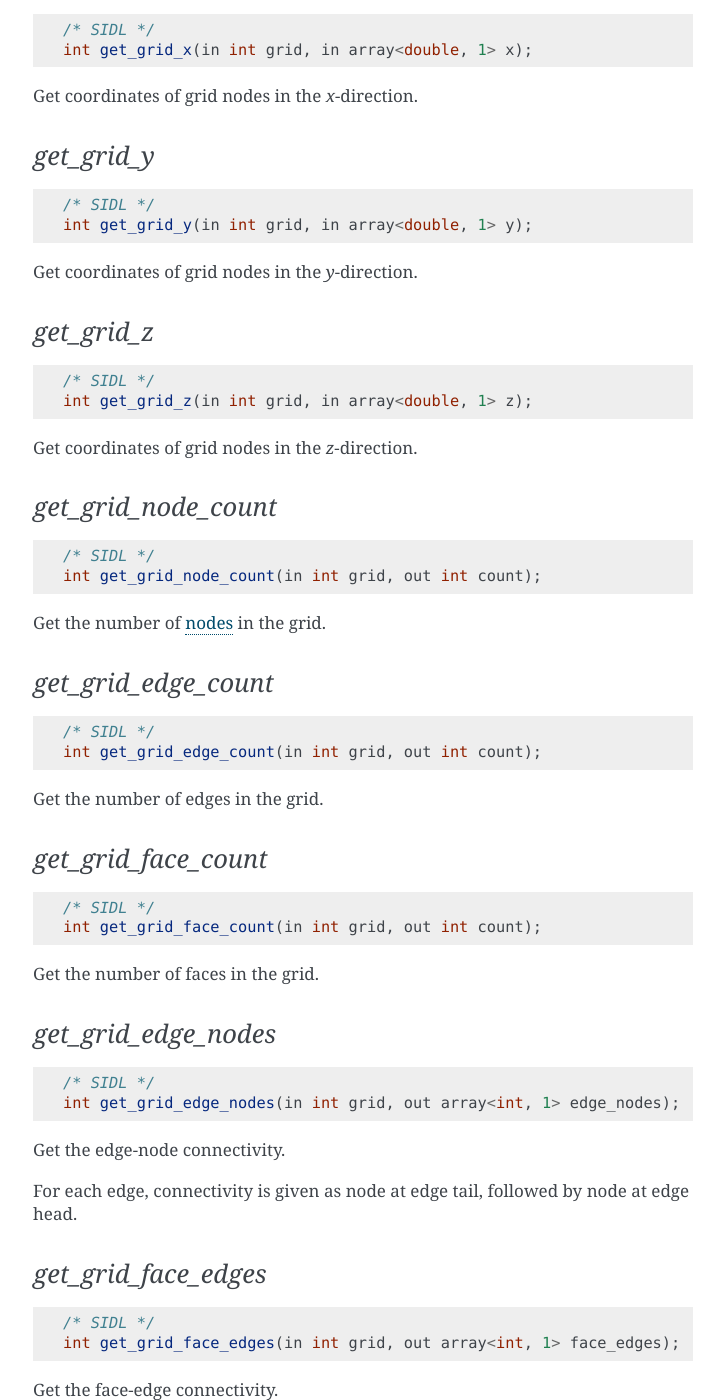
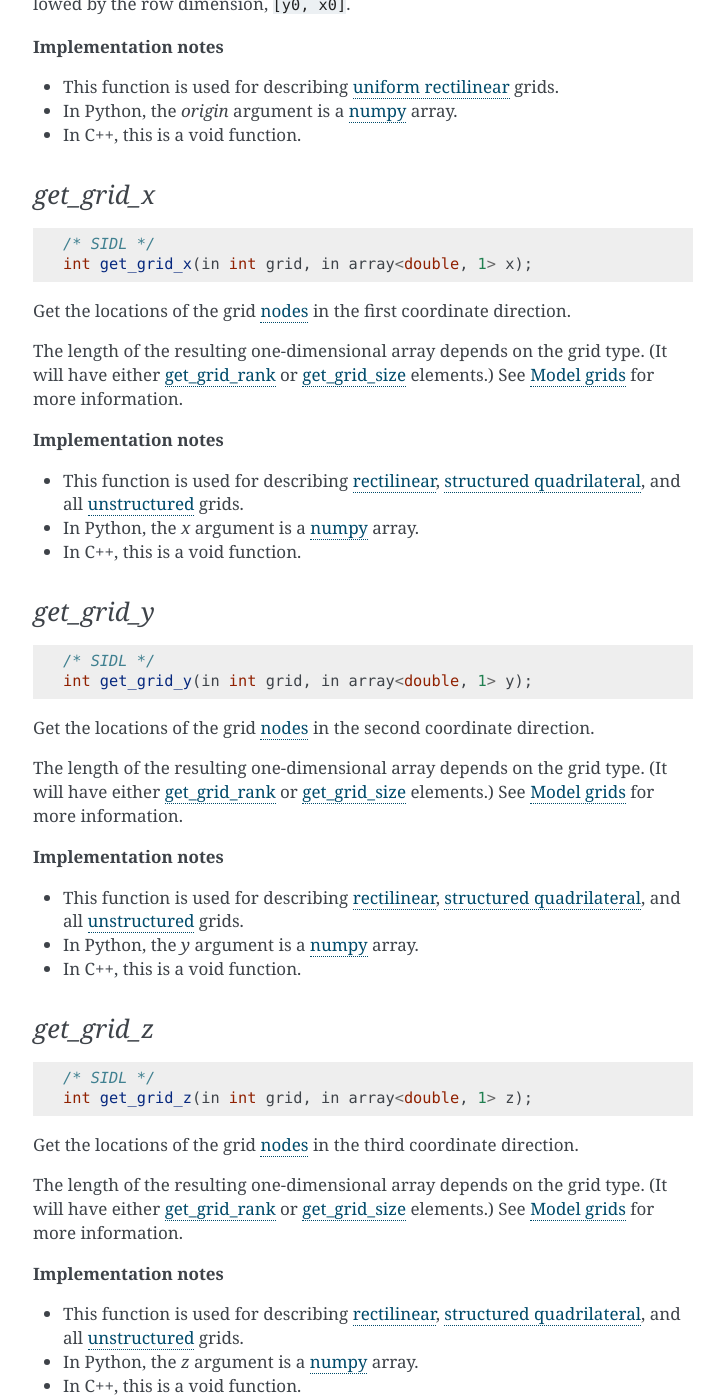
Before and after one commit to csdms/bmi, a Sphinx documentation site: the page built from docs/source/index.rst, in a window 1280 px wide and 1400 px high, scrolled down 16494 px. Shown: the whole window, without its empty margins (387-1111 px from the left). Built offline with Sphinx 7.4.7, drawn with Linux system fonts in a browser that asks for light colours; formulas are drawn with MathJax 3; some of the changed text lies outside the part shown.

Commit message:
Revise section on BMI grid functions

```diff
--- a/docs/source/bmi.grid_funcs.rst
+++ b/docs/source/bmi.grid_funcs.rst
@@ -49,6 +49,7 @@
 
 **Implementation notes**
 
+* This function is needed for every :ref:`grid type <model_grids>`.
 * In C++ and Python, the *type* argument is omitted and the grid
   type name is returned from the function.
 
@@ -73,6 +74,7 @@
 
 **Implementation notes**
 
+* This function is needed for every :ref:`grid type <model_grids>`.
 * In C++ and Python, the *rank* argument is omitted and the grid
   rank is returned from the function.
 
@@ -88,7 +90,7 @@
    int get_grid_size(in int grid, out int size);
 
 Given a :term:`grid identifier`,
-get the total number of elements (or :term:`nodes <grid node>`)
+get the total number of elements (or :term:`nodes <node>`)
 of that grid as an integer.
 
 The grid size is used for, among other things, the
@@ -98,6 +100,7 @@
 
 **Implementation notes**
 
+* This function is needed for every :ref:`grid type <model_grids>`.
 * In C++ and Python, the *size* argument is omitted and the grid
   size is returned from the function.
 
@@ -125,14 +128,17 @@
 If there were a third dimension, the length of the *z*-dimension, ``nz``,
 would be listed first.
 
-Also note that the grid shape is the number of :term:`nodes <grid node>`
+Also note that the grid shape is the number of :term:`nodes <node>`
 in the coordinate directions and not the number of cells or elements.
 It is possible for grid values to be associated with the nodes or with
 the cells.
 
 **Implementation notes**
 
+* This function is used for describing all :ref:`structured grids
+  <structured_grids>`.
 * In Python, the *shape* argument is a :term:`numpy <NumPy>` array.
+* In C++, this is a void function.
 
 
 .. _get_grid_spacing:
@@ -145,7 +151,7 @@
    /* SIDL */
    int get_grid_spacing(in int grid, in array<double, 1> spacing);
 
-Get the distance between the :term:`nodes <grid node>` of the model grid.
+Get the distance between the :term:`nodes <node>` of the model grid.
 
 The :ref:`get_grid_spacing` function provides the width of each cell in
 the number of dimensions as returned by :ref:`get_grid_rank`.
@@ -156,7 +162,10 @@
 
 **Implementation notes**
 
+* This function is used for describing :ref:`uniform rectilinear
+  <uniform_rectilinear>` grids.
 * In Python, the *spacing* argument is a :term:`numpy <NumPy>` array.
+* In C++, this is a void function.
 
 
 .. _get_grid_origin:
@@ -181,7 +190,10 @@
 
 **Implementation notes**
 
+* This function is used for describing :ref:`uniform rectilinear
+  <uniform_rectilinear>` grids.
 * In Python, the *origin* argument is a :term:`numpy <NumPy>` array.
+* In C++, this is a void function.
 
 
 .. _get_grid_x:
@@ -194,7 +206,21 @@
    /* SIDL */
    int get_grid_x(in int grid, in array<double, 1> x);
 
-Get coordinates of grid nodes in the *x*-direction.
+Get the locations of the grid :term:`nodes <node>` in the first
+coordinate direction.
+
+The length of the resulting one-dimensional array depends on the grid type.
+(It will have either :ref:`get_grid_rank` or :ref:`get_grid_size` elements.)
+See :ref:`model_grids` for more information.
+
+**Implementation notes**
+
+* This function is used for describing :ref:`rectilinear <rectilinear>`,
+  :ref:`structured quadrilateral <structured_quad>`,
+  and all :ref:`unstructured <unstructured_grids>` grids.
+* In Python, the *x* argument is a :term:`numpy <NumPy>` array.
+* In C++, this is a void function.
+
 
 .. _get_grid_y:
 
@@ -206,7 +232,20 @@
    /* SIDL */
    int get_grid_y(in int grid, in array<double, 1> y);
 
-Get coordinates of grid nodes in the *y*-direction.
+Get the locations of the grid :term:`nodes <node>` in the second
+coordinate direction.
+
+The length of the resulting one-dimensional array depends on the grid type.
+(It will have either :ref:`get_grid_rank` or :ref:`get_grid_size` elements.)
+See :ref:`model_grids` for more information.
+
+**Implementation notes**
+
+* This function is used for describing :ref:`rectilinear <rectilinear>`,
+  :ref:`structured quadrilateral <structured_quad>`,
+  and all :ref:`unstructured <unstructured_grids>` grids.
+* In Python, the *y* argument is a :term:`numpy <NumPy>` array.
+* In C++, this is a void function.
 
 
 .. _get_grid_z:
@@ -219,7 +258,20 @@
    /* SIDL */
    int get_grid_z(in int grid, in array<double, 1> z);
 
-Get coordinates of grid nodes in the *z*-direction.
+Get the locations of the grid :term:`nodes <node>` in the third
+coordinate direction.
+
+The length of the resulting one-dimensional array depends on the grid type.
+(It will have either :ref:`get_grid_rank` or :ref:`get_grid_size` elements.)
+See :ref:`model_grids` for more information.
+
+**Implementation notes**
+
+* This function is used for describing :ref:`rectilinear <rectilinear>`,
+  :ref:`structured quadrilateral <structured_quad>`,
+  and all :ref:`unstructured <unstructured_grids>` grids.
+* In Python, the *z* argument is a :term:`numpy <NumPy>` array.
+* In C++, this is a void function.
 
 
 .. _get_grid_node_count:
@@ -232,7 +284,15 @@
    /* SIDL */
    int get_grid_node_count(in int grid, out int count);
 
-Get the number of :term:`nodes <grid node>` in the grid.
+Get the number of :term:`nodes <node>` in the grid.
+
+**Implementation notes**
+
+* This function is used for describing :ref:`unstructured
+  <unstructured_grids>` grids.
+* In C++ and Python, the *count* argument is omitted and the node
+  count is returned from the function.
+
 
 .. _get_grid_edge_count:
 
@@ -244,7 +304,14 @@
    /* SIDL */
    int get_grid_edge_count(in int grid, out int count);
 
-Get the number of edges in the grid.
+Get the number of :term:`edges <edge>` in the grid.
+
+**Implementation notes**
+
+* This function is used for describing :ref:`unstructured
+  <unstructured_grids>` grids.
+* In C++ and Python, the *count* argument is omitted and the edge
+  count is returned from the function.
 
 
 .. _get_grid_face_count:
@@ -257,7 +324,14 @@
    /* SIDL */
    int get_grid_face_count(in int grid, out int count);
 
-Get the number of faces in the grid.
+Get the number of :term:`faces <face>` in the grid.
+
+**Implementation notes**
+
+* This function is used for describing :ref:`unstructured
+  <unstructured_grids>` grids.
+* In C++ and Python, the *count* argument is omitted and the face
+  count is returned from the function.
 
 
 .. _get_grid_edge_nodes:
@@ -275,6 +349,13 @@
 For each edge, connectivity is given as node at edge tail, followed by
 node at edge head.
 
+**Implementation notes**
+
+* This function is used for describing :ref:`unstructured
+  <unstructured_grids>` grids.
+* In Python, the *edge_nodes* argument is a :term:`numpy <NumPy>` array.
+* In C++, this is a void function.
+
 
 .. _get_grid_face_edges:
 
@@ -287,6 +368,13 @@
    int get_grid_face_edges(in int grid, out array<int, 1> face_edges);
 
 Get the face-edge connectivity.
+
+**Implementation notes**
+
+* This function is used for describing :ref:`unstructured
+  <unstructured_grids>` grids.
+* In Python, the *face_edges* argument is a :term:`numpy <NumPy>` array.
+* In C++, this is a void function.
 
 
 .. _get_grid_face_nodes:
@@ -304,6 +392,13 @@
 For each face, the nodes (listed in a counter-clockwise direction)
 that form the boundary of the face.
 
+**Implementation notes**
+
+* This function is used for describing :ref:`unstructured
+  <unstructured_grids>` grids.
+* In Python, the *face_nodes* argument is a :term:`numpy <NumPy>` array.
+* In C++, this is a void function.
+
 
 .. _get_grid_nodes_per_face:
 
@@ -316,3 +411,10 @@
    int get_grid_nodes_per_face(in int grid, out array<int, 1> nodes_per_face);
 
 Get the number of nodes for each face.
+
+**Implementation notes**
+
+* This function is used for describing :ref:`unstructured
+  <unstructured_grids>` grids.
+* In Python, the *nodes_per_face* argument is a :term:`numpy <NumPy>` array.
+* In C++, this is a void function.
```
Also changed, not shown: docs/source/glossary.rst (+20 -3 lines).
